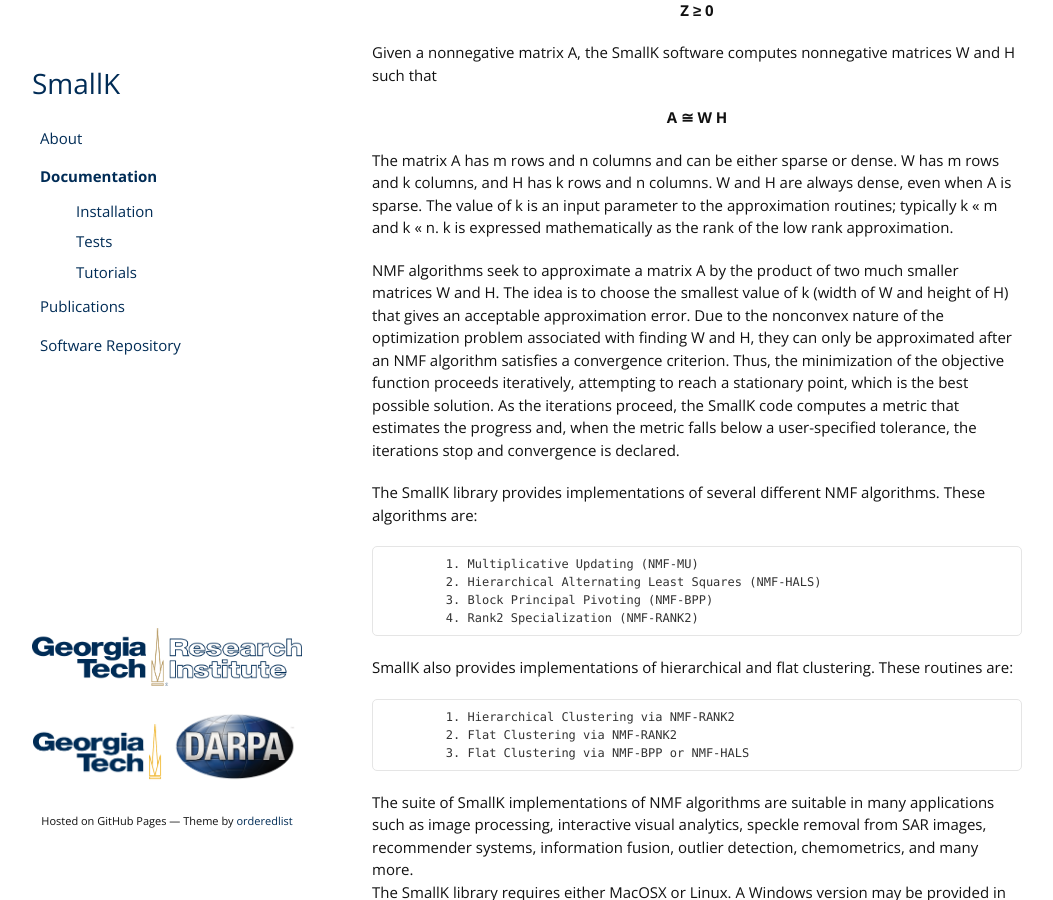
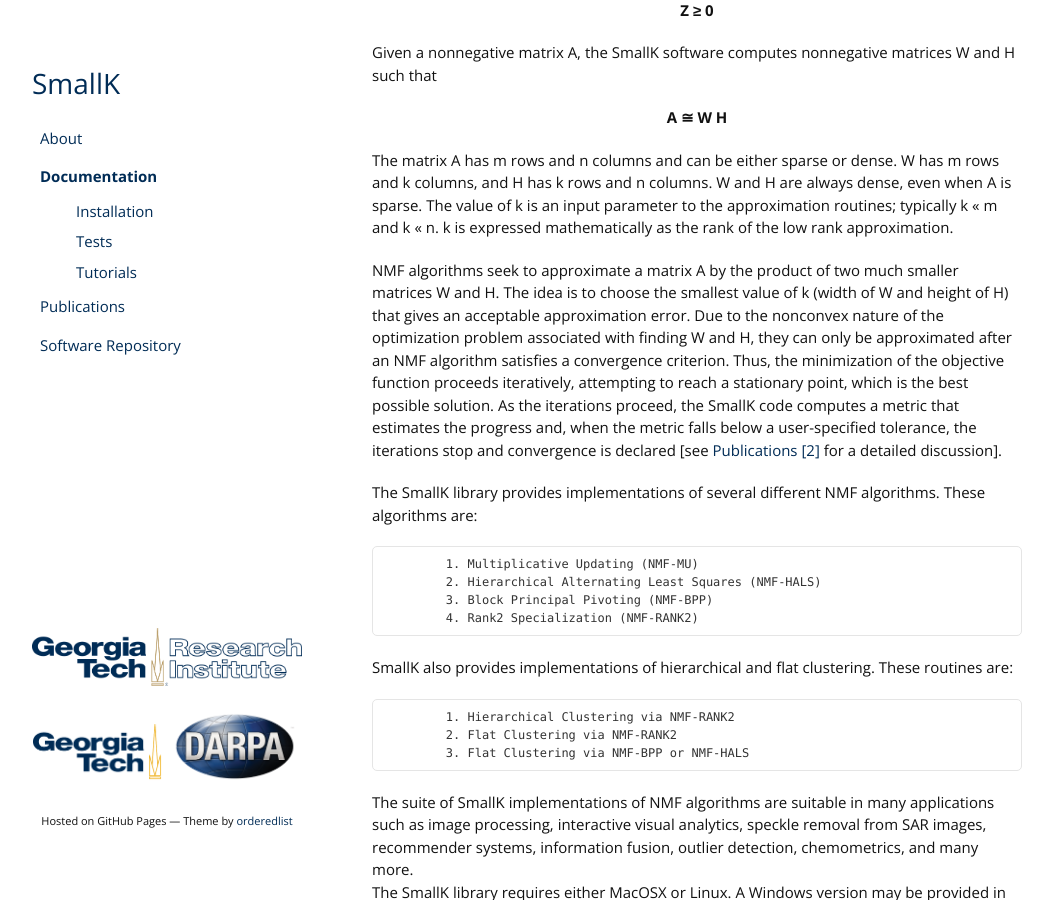
Before and after one commit to smallk/smallk.github.io, a Jekyll site: the page built from documentation.md, in a window 1280 px wide and 900 px high, scrolled down 1607 px. Shown: the whole window, without its empty margins (113-1166 px from the left). Built offline with Jekyll 4.4.1, drawn with Linux system fonts in a browser that asks for light colours; some of the changed text lies outside the part shown.

Commit message:
better formatting for refs

```diff
--- a/documentation.md
+++ b/documentation.md
@@ -10,7 +10,7 @@
 
 High-dimensional data sets are ubiquitous in data science, and they often present serious problems for researchers. These data sets cannot be directly visualized, and most of the available algorithms used for the analysis and classification of large data sets suffer from the "curse of dimensionality", which sharply reduces the speed and accuracy of these algorithms. In reality, most high-dimensional data sets fill only a subspace of the whole space of possible values. For instance, there are common correlations between the results of various medical diagnostic measurements, and certain values are not likely to occur together. Thus, while the full data space may be high dimensional, the data itself usually occupy regions of much lower intrinsic dimensionality.
 
-Our work in dimensionality reduction focuses on, but is not limited to, low-rank approximations via nonnegative matrix factorization (NMF) [see [Publications](http://smallk.github.io/publications/) 1, 2]. NMF is a non-convex optimization problem with important applications in data and interactive visual analytics of high-dimensional data.
+Our work in dimensionality reduction focuses on, but is not limited to, low-rank approximations via nonnegative matrix factorization (NMF) [see [Publications [1,2]](http://smallk.github.io/publications/)]. NMF is a non-convex optimization problem with important applications in data and interactive visual analytics of high-dimensional data.
 
 The impetus for this documentation is to provide a step-by-step procedure for the application of the theory to real-world large-scale data and visual analytics problems. We have instantiated our research efforts in a software framework that includes high-level driver code via Python and a simple command line interface, SmallK, which hides most of the details of the input parameters. Our low-level code, also usable from the command line, is written in C++, which provides efficient NMF algorithms. The algorithms discussed herein have numerous practical applications; this document and the [tutorials](http://smallk.github.io/documentation/tutorials/) will provide the information required to quickly begin real work.
 
@@ -36,7 +36,7 @@
 
 The matrix A has m rows and n columns and can be either sparse or dense.  W has m rows and k columns, and H has k rows and n columns. W and H are always dense, even when A is sparse.  The value of k is an input parameter to the approximation routines; typically k << m and k << n. k is expressed mathematically as the rank of the low rank approximation.
 
-NMF algorithms seek to approximate a matrix A by the product of two much smaller matrices W and H.  The idea is to choose the smallest value of k (width of W and height of H) that gives an acceptable approximation error. Due to the nonconvex nature of the optimization problem associated with finding W and H, they can only be approximated after an NMF algorithm satisfies a convergence criterion. Thus, the minimization of the objective function proceeds iteratively, attempting to reach a stationary point, which is the best possible solution.  As the iterations proceed, the SmallK code computes a metric that estimates the progress and, when the metric falls below a user-specified tolerance, the iterations stop and convergence is declared.
+NMF algorithms seek to approximate a matrix A by the product of two much smaller matrices W and H.  The idea is to choose the smallest value of k (width of W and height of H) that gives an acceptable approximation error. Due to the nonconvex nature of the optimization problem associated with finding W and H, they can only be approximated after an NMF algorithm satisfies a convergence criterion. Thus, the minimization of the objective function proceeds iteratively, attempting to reach a stationary point, which is the best possible solution.  As the iterations proceed, the SmallK code computes a metric that estimates the progress and, when the metric falls below a user-specified tolerance, the iterations stop and convergence is declared [see [Publications [2]](http://smallk.github.io/publications/) for a detailed discussion].
 
 The SmallK library provides implementations of several different NMF algorithms.  These algorithms are:
 
```
